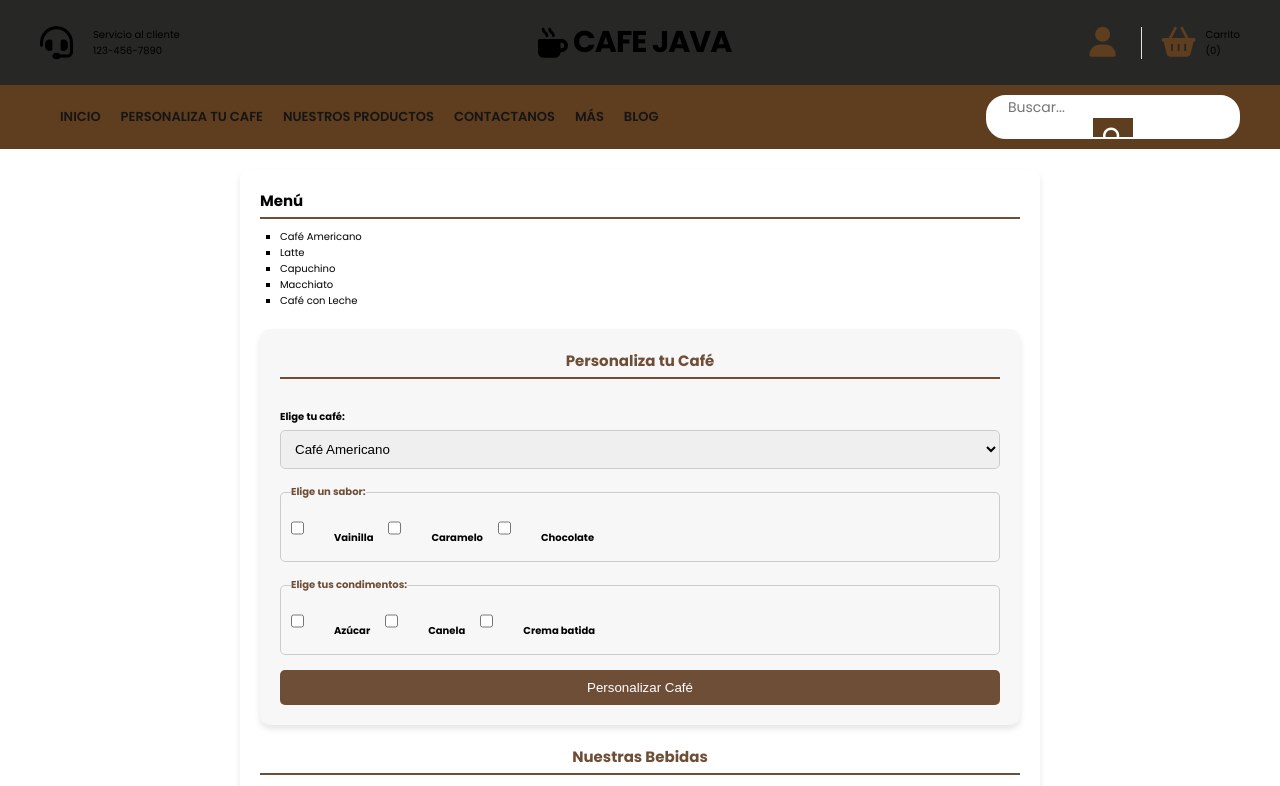
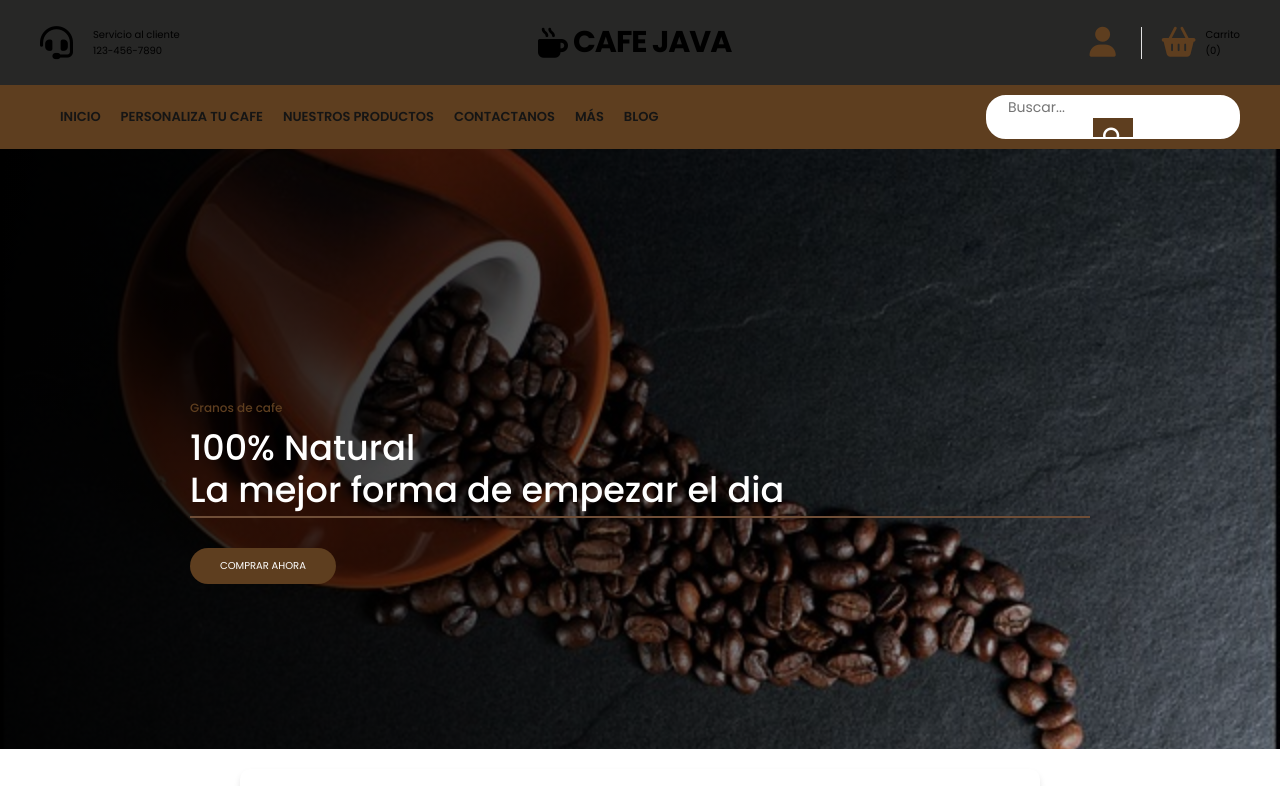
Before and after one commit to Mrkennedy6/Modulo_2, a plain HTML site: page index.html in a window 1280 px wide. Shown: the top 786 px of the page. Drawn offline with Linux system fonts and the light colour scheme; files whose address does not match are found by name.

Commit message:
agrego imagenes al header

```diff
--- a/index.html
+++ b/index.html
@@ -56,6 +56,14 @@
 				</nav>
 			</div>
 		</header>
+
+        <section class="banner">
+			<div class="content-banner">
+				<p>Granos de cafe</p>
+				<h2>100% Natural <br />La mejor forma de empezar el dia</h2>
+				<a href="#">Comprar ahora</a>
+			</div>
+		</section>
     <main>
         <section id="menu">
             <h2>Menú</h2>
--- a/styles.css
+++ b/styles.css
@@ -101,7 +101,7 @@ html {
 	display: flex;
 	flex-direction: column;
 }
-/* ************* NAVBAR ************* */
+/*NAVBAR*/
 .container-navbar {
 	background-color: var(--primary-color);
 }
@@ -195,6 +195,47 @@ html {
 .btn-search i {
 	font-size: 2rem;
 	color: #fff;
+}
+
+/*BANNER*/
+
+.banner {
+	background-image: linear-gradient(100deg, #000000, #00000020),
+		url('img/coffee-1.jpg');
+	height: 60rem;
+	background-size: cover;
+	background-position: center;
+}
+
+.content-banner {
+	max-width: 90rem;
+	margin: 0 auto;
+	padding: 25rem 0;
+}
+
+.content-banner p {
+	color: var(--primary-color);
+	font-size: 1.2rem;
+	margin-bottom: 1rem;
+	font-weight: 500;
+}
+
+.content-banner h2 {
+	color: #fff;
+	font-size: 3.5rem;
+	font-weight: 500;
+	line-height: 1.2;
+}
+
+.content-banner a {
+	margin-top: 2rem;
+	text-decoration: none;
+	color: #fff;
+	background-color: var(--primary-color);
+	display: inline-block;
+	padding: 1rem 3rem;
+	text-transform: uppercase;
+	border-radius: 3rem;
 }
 /* Main */
 main {
```
